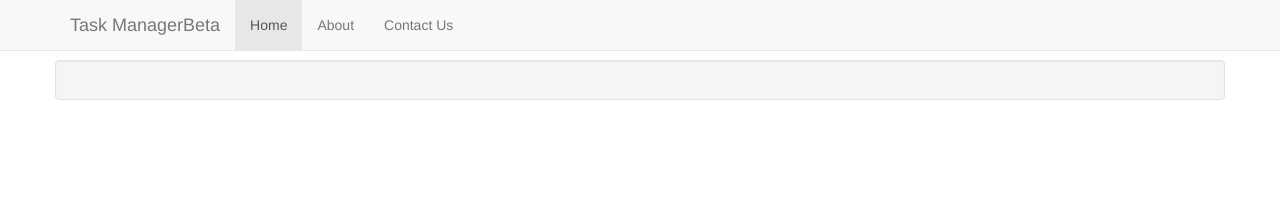
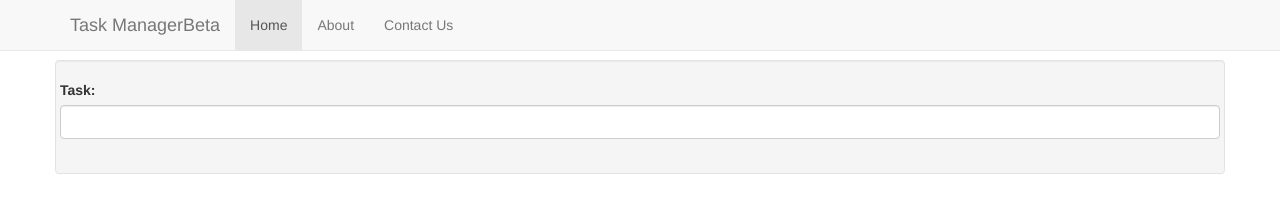
Before and after one commit to KarthikPradhan/KarthikPradhan.github.io, a plain HTML site: page index.html in a window 1280 px wide. Drawn offline with nearby package versions, Linux system fonts and the light colour scheme.

Commit message:
Update index.html

```diff
--- a/index.html
+++ b/index.html
@@ -43,7 +43,10 @@
     <div class="container">
         <div class="row well" ng-controller="expCtrl as ctrl">
             <form class="form-horizontal">
-
+                <div class="form-group">
+                    <label for="task">Task:</label>
+                    <input type="text" class="form-control" id="task">
+                </div>
             </form>
         </div>
     </div>
```
